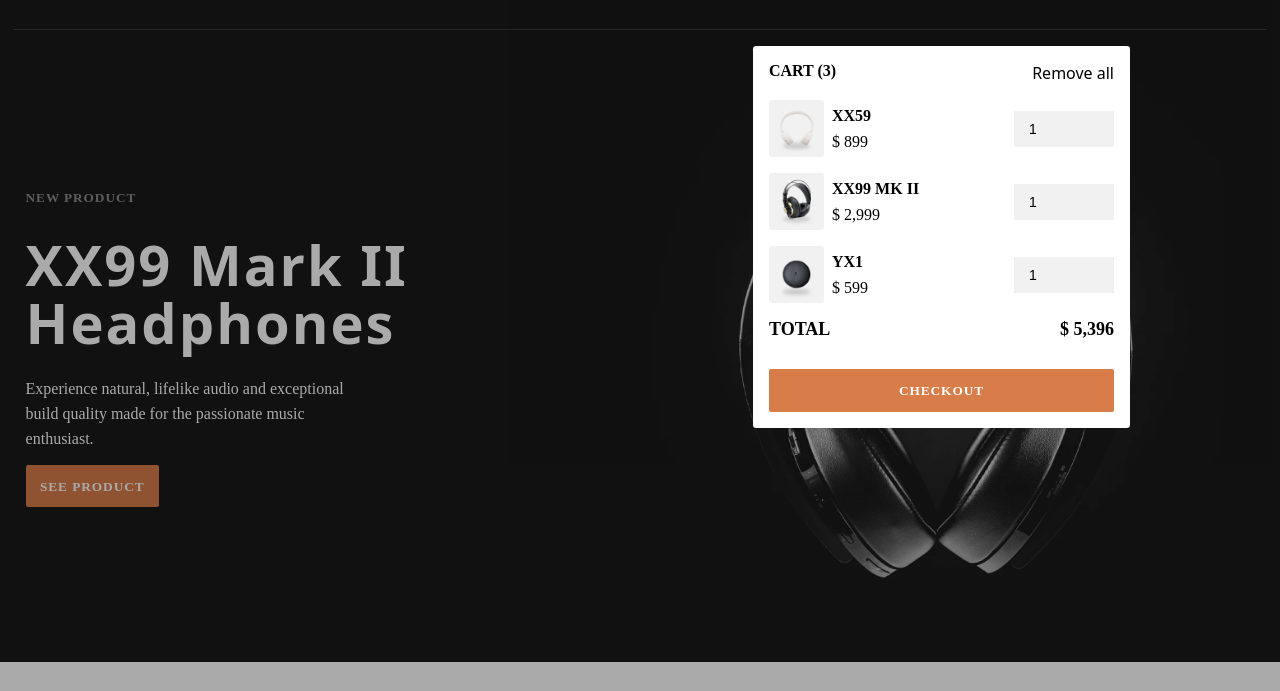
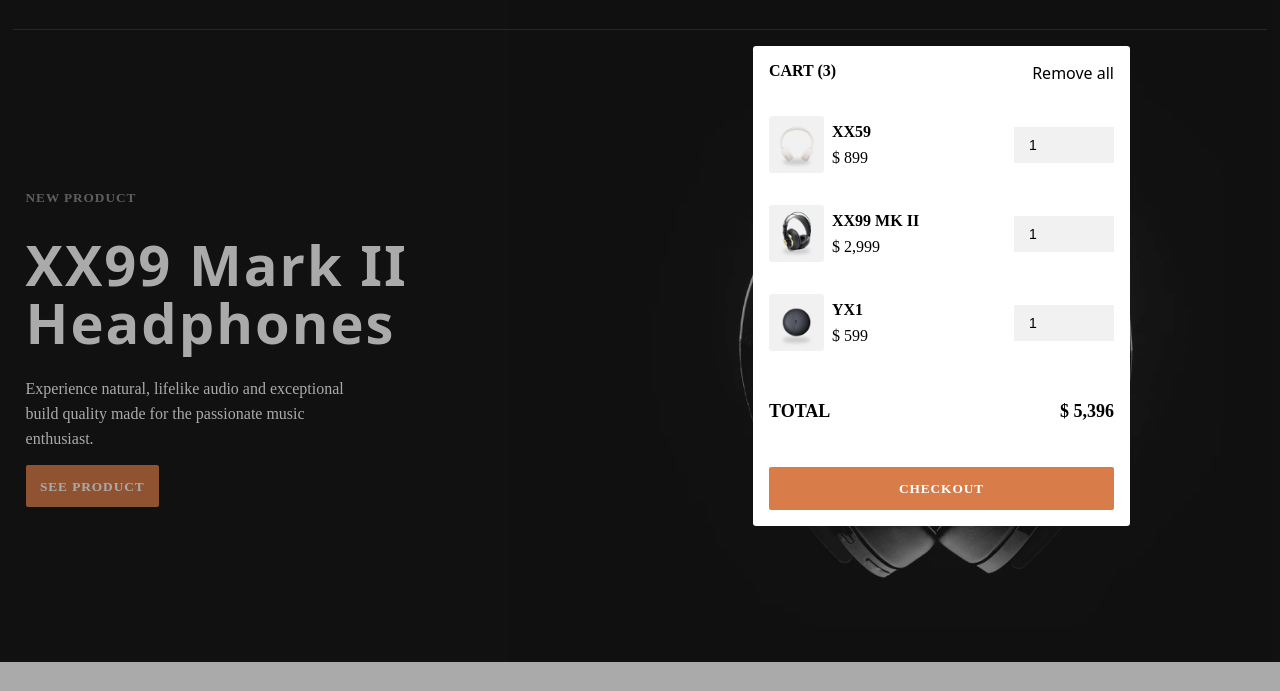
Before and after one commit to ThEminent/astro_commerce, a plain HTML site: page index.html in a window 1280 px wide. Both pictures are taken after a click on the picture 1252 px from the left and 28 px from the top of the page. Shown: the part 44-735 px from the top of the page. Drawn offline with Linux system fonts and the light colour scheme.

Commit message:
Update style.css

```diff
--- a/style.css
+++ b/style.css
@@ -38,6 +38,7 @@ margin:0;
     font-size:1.125rem;
     font-weight:700;
     text-transform: uppercase;
+    margin-top:1em;
 }
 
 .btn{
@@ -413,7 +414,7 @@ footer .flex.socials{
 
 .cart-ctrl{
     justify-content: space-between;
-    margin-bottom:1em;
+    margin-bottom:2em;
 }
 
 .cart-ctrl span:first-child{
@@ -438,7 +439,7 @@ footer .flex.socials{
 }
 
 #cart-items{
-    gap:1em;
+    gap:2em;
 }
 
 .cart-item > div > div{
```
